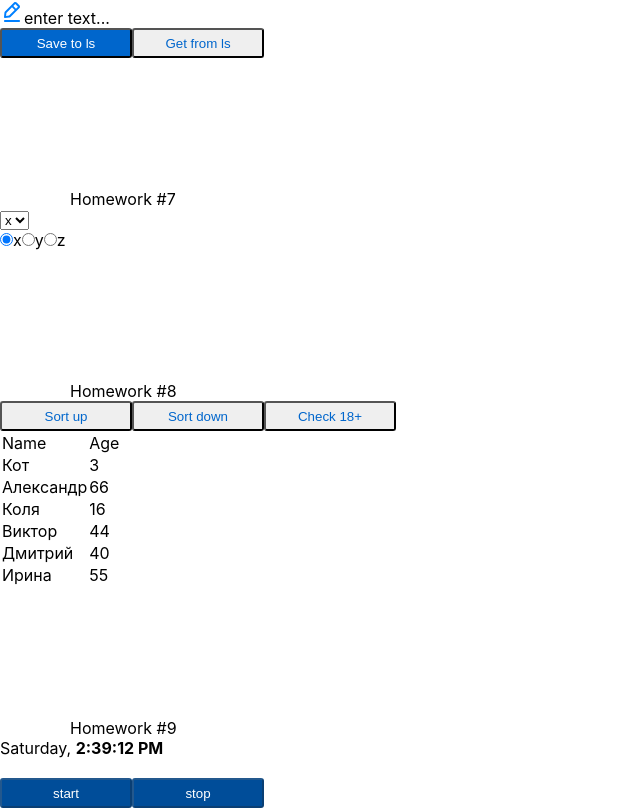
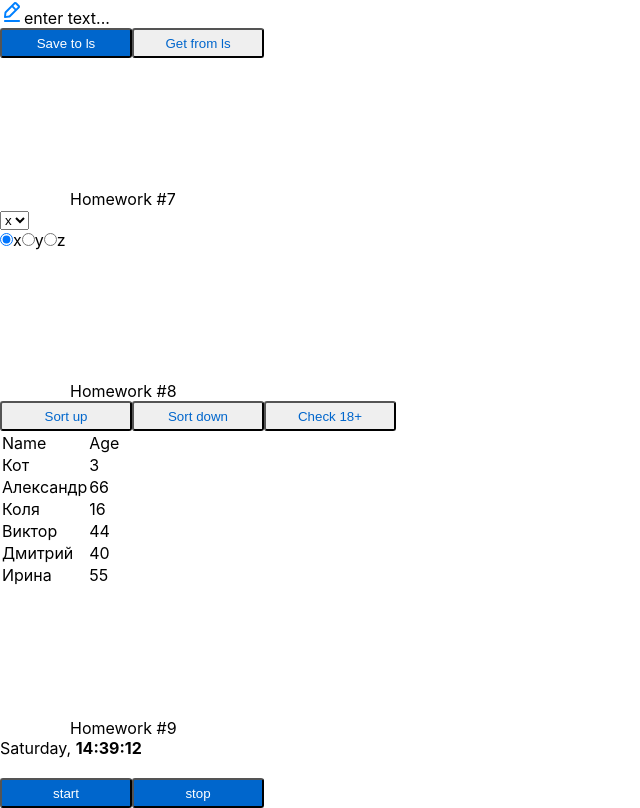
Before and after one commit to LexaFollowYourDream/hws2-master, a React (Create React App) app: page /#/junior in a window 1280 px wide. Shown: the part 260-1068 px from the top of the page, without its empty margins (0-640 px from the left). Built offline with nearby package versions, Linux system fonts and the light colour scheme.

Commit message:
feat:hw9 adjustment

```diff
--- a/src/s2-homeworks/hw09/Clock.tsx
+++ b/src/s2-homeworks/hw09/Clock.tsx
@@ -5,37 +5,42 @@ import s from './Clock.module.css'
 
 function Clock() {
     const [timerId, setTimerId] = useState<number | undefined>(undefined)
-    // for autotests // не менять // можно подсунуть в локалСторэдж нужную дату, чтоб увидеть как она отображается
     const [date, setDate] = useState<Date>(new Date(restoreState('hw9-date', Date.now())))
     const [show, setShow] = useState<boolean>(false)
+    const [stateButtons, setStateButtons] = useState<boolean>(false)
 
     const start = () => {
-        // пишут студенты // запустить часы (должно отображаться реальное время, а не +1)
-        // сохранить ид таймера (https://learn.javascript.ru/settimeout-setinterval#setinterval)
         stop()
-     const id:number = +setInterval( () => {
-         setDate(new Date())
-     }, 1000)
+        const id: number = window.setInterval(() => {
+            // setDate
+
+            setDate(new Date())
+        }, 1000)
         setTimerId(id)
+        setStateButtons(!stateButtons)
     }
 
+
     const stop = () => {
-        // пишут студенты // поставить часы на паузу, обнулить ид таймера (timerId <- undefined)
-        setTimerId(timerId)
+        clearInterval(timerId)
+        setStateButtons(!stateButtons)
     }
 
-    const onMouseEnter = () => { // пишут студенты // показать дату если наведена мышка
+    const onMouseEnter = () => {
         setShow(true)
     }
-    const onMouseLeave = () => { // пишут студенты // спрятать дату если мышка не наведена
+    const onMouseLeave = () => {
         setShow(false)
-    }//'date->time'
+    }
+
+    const hours = (date.getHours() < 10) ? "0" + date.getHours() : date.getHours()
+    const minutes = (date.getMinutes() < 10) ? "0" + date.getMinutes() : date.getMinutes()
+    const seconds = (date.getSeconds() < 10) ? "0" + date.getSeconds() : date.getSeconds()
+
+    const stringTime = (hours + ":" + minutes + ":" + seconds)
+    const stringDate = (new Date().toLocaleDateString())
 
 
-    const stringTime = date?.toLocaleTimeString() || <br/> // часы24:минуты:секунды (01:02:03)/(23:02:03)/(24:00:00)/(00:00:01) // пишут студенты
-    const stringDate = date?.toLocaleDateString() || <br/> // день.месяц.год (01.02.2022) // пишут студенты, варианты 01.02.0123/01.02.-123/01.02.12345 не рассматриваем
-
-    // день недели на английском, месяц на английском (https://learn.javascript.ru/intl#intl-datetimeformat)
     let formatterWeekday = new Intl.DateTimeFormat("en", {
         weekday: "long"
     });
@@ -43,7 +48,7 @@ function Clock() {
         month: "long",
     });
 
-    const stringDay = formatterWeekday.format(date) ||<br/> // пишут студенты
+    const stringDay = formatterWeekday.format(date) || <br/> // пишут студенты
     const stringMonth = formatterMonth.format(date) || <br/> // пишут студенты
 
     return (
@@ -78,14 +83,15 @@ function Clock() {
             <div className={s.buttonsContainer}>
                 <SuperButton
                     id={'hw9-button-start'}
-                    disabled={true} // пишут студенты // задизэйблить если таймер запущен
+                    disabled={stateButtons}
                     onClick={start}
+
                 >
                     start
                 </SuperButton>
                 <SuperButton
                     id={'hw9-button-stop'}
-                    disabled={true} // пишут студенты // задизэйблить если таймер не запущен
+                    disabled={stateButtons}
                     onClick={stop}
                 >
                     stop
```
